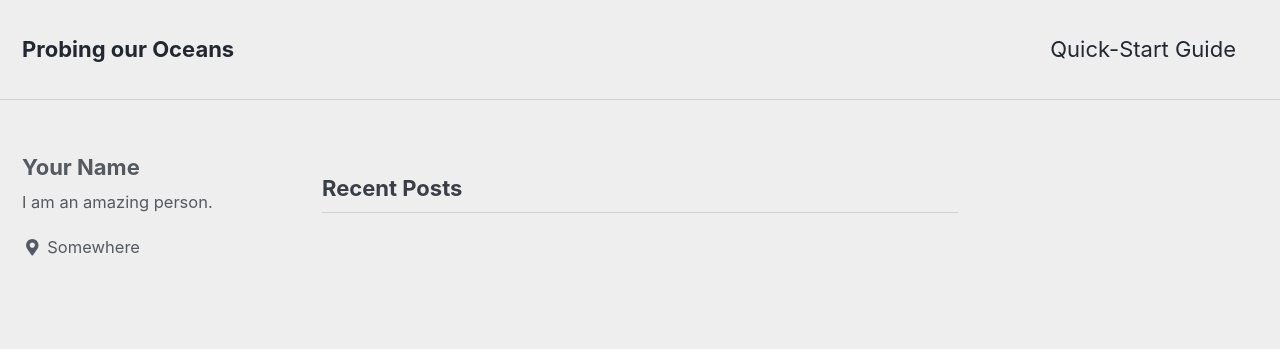
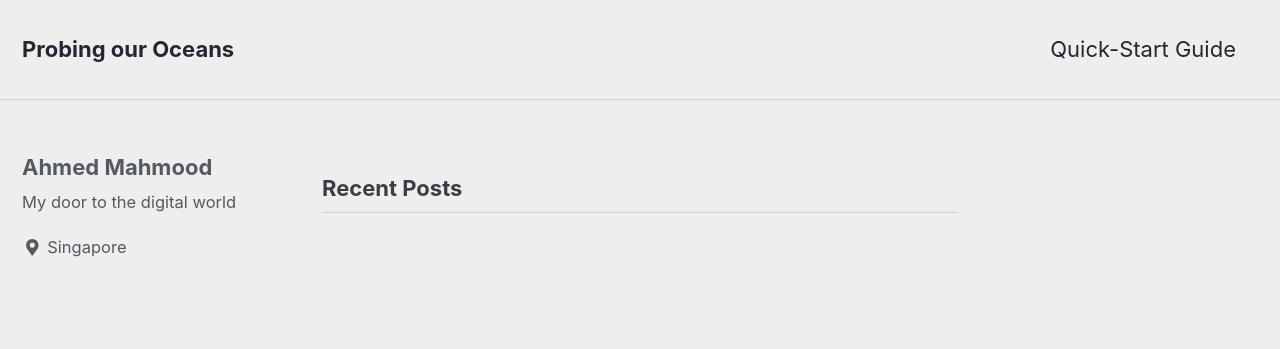
Before and after one commit to ahmd-mahm/ahmd-mahm.github.io, a Jekyll site: the page built from index.html, in a window 1280 px wide. Shown: the top 349 px of the page. Built offline with Jekyll 4.4.1, drawn with Linux system fonts in a browser that asks for light colours; nearby versions of some CDN libraries; the list of posts is cut into pages by our own code.

Commit message:
Update _config.yml
Name + Description Change

```diff
--- a/_config.yml
+++ b/_config.yml
@@ -92,10 +92,10 @@ analytics:
 
 # Site Author
 author:
-  name             : "Your Name"
+  name             : "Ahmed Mahmood"
   avatar           : # path of avatar image, e.g. "/assets/images/bio-photo.jpg"
-  bio              : "I am an amazing person."
-  location         : "Somewhere"
+  bio              : "My door to the digital world"
+  location         : "Singapore"
   email            :
   uri              :
   home             : # null (default), "absolute or relative url to link to author home"
```
